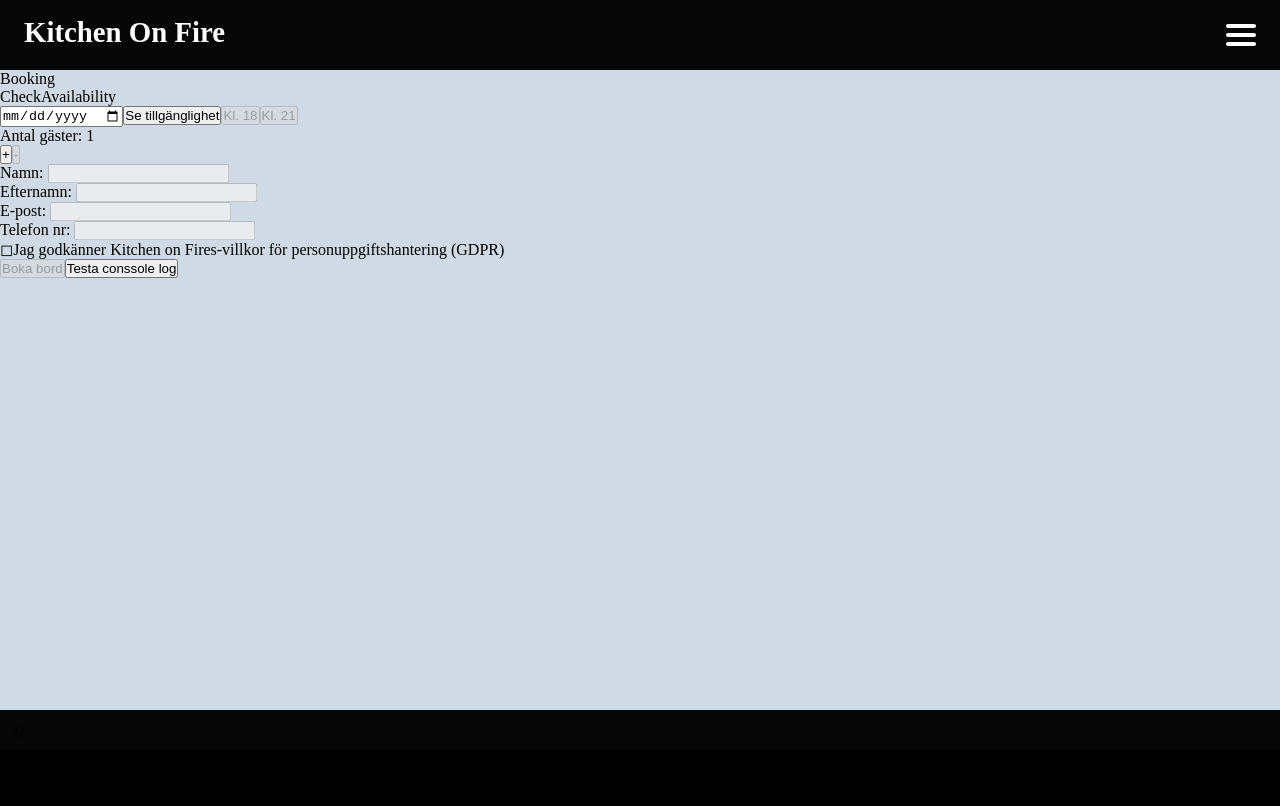
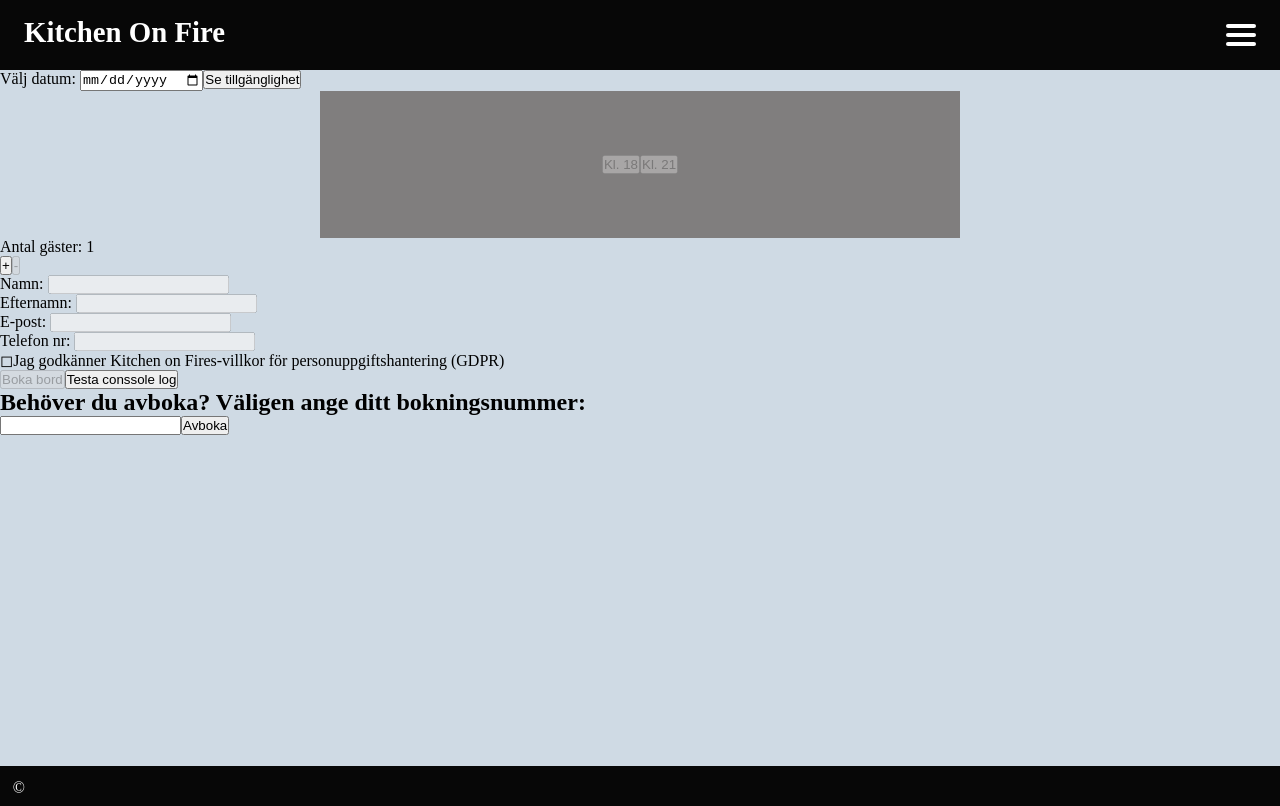
Before and after one commit to KirillM91/Restaurangen, a React (Create React App) app: page /booking in a window 1280 px wide. Built offline with nearby package versions, Linux system fonts and the light colour scheme.

Commit message:
Change booking, customer can cancel booking, added styled components

```diff
--- a/package.json
+++ b/package.json
@@ -8,13 +8,13 @@
     "@testing-library/user-event": "^13.5.0",
     "@types/jest": "^27.4.1",
     "@types/node": "^16.11.26",
-    "@types/react": "^17.0.43",
     "@types/react-dom": "^17.0.14",
     "axios": "^0.26.1",
     "react": "^18.0.0",
     "react-dom": "^18.0.0",
     "react-router-dom": "^6.3.0",
     "react-scripts": "5.0.0",
+    "styled-components": "^5.3.5",
     "typescript": "^4.6.3",
     "web-vitals": "^2.1.4"
   },
@@ -41,5 +41,9 @@
       "last 1 firefox version",
       "last 1 safari version"
     ]
+  },
+  "devDependencies": {
+    "@types/react": "^18.0.0",
+    "@types/styled-components": "^5.1.25"
   }
 }
--- a/src/App.css
+++ b/src/App.css
@@ -4,7 +4,7 @@
     background-size: cover;
     background-position: center;
     width: 100vw;
-    min-height: 80vh;
+    min-height: 87vh;
     max-height: fit-content;
     margin: 0;
     padding: 0;
--- a/src/components/Admin.tsx
+++ b/src/components/Admin.tsx
@@ -1,14 +1,27 @@
-import { useEffect, useState } from "react";
+import { ChangeEvent, useEffect, useState } from "react";
+import { ChangeBooking } from "../models/ChangeBooking";
 import { IGetBooking } from "../models/IGetBooking";
 import { IGetCustomer } from "../models/IGetCustomer";
+import { updateBooking } from "../services/ChangeBookingService";
 import { deleteBooking } from "../services/DeleteBookingService";
 import { GetBookingsService } from "../services/GetBookingsService";
 import { GetCustomerService } from "../services/GetCustomerService";
+import { DeleteButton } from "./styled-components/Buttons";
+import { BookingDiv, ChangeBookingDiv } from "./styled-components/Divs";
 
 export function Admin() {
 
     const [bookings, setBookings] = useState<IGetBooking[]>([]);
     const [customers, setCustomers] = useState<IGetCustomer[]>([]);
+    const [numberOfGuests, setNumberOfGuests] = useState<number>(1);
+    const [disablePlus, setDisablePlus] = useState(false);
+    const [disableMinus, setDisableMinus] = useState(false);
+
+    const [changeBooking, setChangeBooking] = useState<ChangeBooking>({
+        date: "",
+        time: "",
+        numberOfGuests: 0,
+    });
 
     let customerArray: IGetCustomer[] = []
 
@@ -24,6 +37,7 @@
         })
 
     }, []);
+
 
     useEffect(() => {
         let customerService = new GetCustomerService();
@@ -48,10 +62,29 @@
         console.log("customers", customers);
     }, [bookings])
 
-    function checkCutomerArray(){
-        console.log(customers);
 
-    }
+    //Uppdaterar renderingen av antalet gäster samt uppdaterar numberOfGuests i changeBooking
+    useEffect(() => {
+        if (numberOfGuests >= 6) {
+            setDisablePlus(true);
+        } else {
+            setDisablePlus(false);
+        };
+
+        if (numberOfGuests <= 1) {
+            setDisableMinus(true);
+        } else {
+            setDisableMinus(false);
+        };
+
+        setChangeBooking({...changeBooking, numberOfGuests: numberOfGuests});
+
+    }, [numberOfGuests]);
+
+    // function checkCutomerArray(){
+    //     console.log(customers);
+
+    // }
 
     function adminDeleteBooking(bookingId: string) {
         // let service = new GetBookingsService();
@@ -64,36 +97,71 @@
         // })
     }
 
+
+    // Uppdatera värde vid förändring genom input
+    function handleInput(e: ChangeEvent<HTMLInputElement>) {
+        let name: string | number = e.target.name;
+
+        setChangeBooking({...changeBooking, [name]: e.target.value});
+
+        console.log(changeBooking)
+    }
+
+
+    // När "Ändra bokning" klickas på. Kör put-funktion i service
+    function adminChangeBooking(bookingId: string, customerId: string) {
+
+        updateBooking(bookingId, changeBooking, customerId);
+    };
+
+
     let customer = customers.map((customer: IGetCustomer, j: number) => {
 
         for (let i = 0; i < bookings.length; i++) {
         // bookings.map((booking: IGetBooking) => {
             if (customer._id === bookings[i].customerId) {
                 return (
+                    <BookingDiv key={j}>
+                        <h3>KundId: {customer._id}</h3>
+                        <p>Förnamn: {customer.name}</p>
+                        <p>Efternamn: {customer.lastname}</p>
+                        <p>Telnr: {customer.phone}</p>
+                        <p>E-mail: {customer.email}</p>
 
-                    <div key={j}>
-                        <h3>Customer Id: {customer._id}</h3>
-                        <p>Name: {customer.name}</p>
-                        <p>Lastname: {customer.lastname}</p>
-                        <p>Phone: {customer.phone}</p>
-                        <p>E-Mail: {customer.email}</p>
-
-                        <p>KundId: {bookings[i].customerId}</p>
+                        {/* <p>KundId: {bookings[i].customerId}</p> */}
                         <p>Datum: {bookings[i].date}</p>
                         <p>BokningsId: {bookings[i]._id}</p>
                         <p>Antal personer: {bookings[i].numberOfGuests}</p>
-                        <p>RestaurangId: {bookings[i].restaurantId}</p>
+                        {/* <p>RestaurangId: {bookings[i].restaurantId}</p> */}
                         <p>Bokad tid: {bookings[i].time}</p>
-                        <button onClick = {() => adminDeleteBooking(bookings[i]._id)}>Ta bort bokning</button>
-                    </div>
+                        <DeleteButton onClick = {() => adminDeleteBooking(bookings[i]._id)}>Ta bort bokning</DeleteButton>
 
+                        <ChangeBookingDiv>
+                            <h3>Ändra bokningen: </h3>
+                            <span>Antal gäster: {numberOfGuests}</span>
+                            <button onClick = {() => setNumberOfGuests(numberOfGuests +1)} disabled={disablePlus}>+</button>
+                            <button onClick = {() => setNumberOfGuests(numberOfGuests -1)} disabled={disableMinus}>-</button>
+                        </ChangeBookingDiv>
 
-                    )
+                        <form>
+                            <ChangeBookingDiv>
+                                <label htmlFor="date"> Datum: </label>
+                                <input type="date" name="date" onChange={handleInput}/>
+                            </ChangeBookingDiv>
 
+                            <ChangeBookingDiv>
+                                <label htmlFor="time"> Tid: </label>
+                                <input type="text" name="time" value={changeBooking.time} onChange={handleInput}/>
+                            </ChangeBookingDiv>
+                        </form>
+                        <ChangeBookingDiv>
+                            <button onClick = {() => adminChangeBooking(bookings[i]._id, bookings[i].customerId)}>Ändra bokning</button>
+                        </ChangeBookingDiv>
+
+                    </BookingDiv>
+                )
             }
         }
-
-
     })
 
 
@@ -140,7 +208,7 @@
             <div>
                 {customer}
             </div>
-            <button onClick={checkCutomerArray}>Click</button>
+            {/* <button onClick={checkCutomerArray}>Click</button> */}
         </section>
     );
 };
--- a/src/components/Booking/Booking.tsx
+++ b/src/components/Booking/Booking.tsx
@@ -2,6 +2,7 @@
 import { ChangeEvent, useEffect, useState } from "react";
 import { IPostBooking } from "../../models/IPostBooking";
 import { IPostCustomer } from "../../models/IPostCustomer";
+import { CancelBooking } from "./CancelBooking";
 import { CheckAvailability } from "./CheckAvailability";
 
 export function Booking() {
@@ -110,7 +111,7 @@
 
     return(
         <div>
-            <p>Booking</p>
+            {/* <p>Booking</p> */}
             <CheckAvailability childToParentDate={childToParentDate} childToParentTime={childToParentTime}></CheckAvailability>
 
             <div>
@@ -141,6 +142,7 @@
             <button onClick={testFunk}>Testa conssole log</button>
 
             {bookingDone}
+            <CancelBooking></CancelBooking>
         </div>
     );
 };
--- /dev/null
+++ b/src/components/Booking/CancelBooking.tsx
@@ -0,0 +1,26 @@
+import { ChangeEvent, useState } from "react"
+import { deleteBooking } from "../../services/DeleteBookingService"
+
+export function CancelBooking () {
+
+    const [bookingId, setbookingId] = useState("");
+
+    function customerDeleteBooking(booking: string) {
+
+        deleteBooking(booking)
+    }
+
+    function handleChange(e: ChangeEvent<HTMLInputElement>) {
+        let id: string = e.target.value;
+
+        setbookingId(id);
+    }
+
+    return(
+        <div>
+            <h2>Behöver du avboka? Väligen ange ditt bokningsnummer: </h2>
+            <input type="text" onChange={handleChange} value={bookingId}/>
+            <button onClick = {() => customerDeleteBooking(bookingId)}>Avboka</button>
+        </div>
+    )
+}
--- a/src/components/Booking/CheckAvailability.tsx
+++ b/src/components/Booking/CheckAvailability.tsx
@@ -4,6 +4,8 @@
 import { IGetBooking } from "../../models/IGetBooking";
 import { IPostBooking } from "../../models/IPostBooking";
 import { GetBookingsService } from "../../services/GetBookingsService";
+import { TimeButton } from "../styled-components/Buttons";
+import { TimeDiv } from "../styled-components/Divs";
 
 interface IChildToParentProps {
     childToParentDate(newBookingDate: string): void;
@@ -131,13 +133,16 @@
 
     return(
         <div>
-            <p>CheckAvailability</p>
-            <input type="date" onChange={handleChange} value={pickedDate}></input>
+            {/* <p>CheckAvailability</p> */}
+            <label htmlFor="date"> Välj datum: </label>
+            <input type="date" onChange={handleChange} value={pickedDate} name="date"></input>
             <button onClick={checkDate} >Se tillgänglighet</button>
-            {!timeTaken18 && <button onClick={chooseTime18}>Kl. 18</button>}
-            {!timeTaken21 && <button onClick={chooseTime21}>Kl. 21</button>}
-            {timeTaken18 && <button disabled>Kl. 18</button>}
-            {timeTaken21 && <button disabled>Kl. 21</button>}
+            <TimeDiv>
+                {!timeTaken18 && <TimeButton onClick={chooseTime18}>Kl. 18</TimeButton>}
+                {!timeTaken21 && <TimeButton onClick={chooseTime21}>Kl. 21</TimeButton>}
+                {timeTaken18 && <button disabled>Kl. 18</button>}
+                {timeTaken21 && <button disabled>Kl. 21</button>}
+            </TimeDiv>
         </div>
     );
 };
--- /dev/null
+++ b/src/components/styled-components/Buttons.tsx
@@ -0,0 +1,14 @@
+import styled from "styled-components";
+
+export const DeleteButton = styled.button`
+    background-color: #850e0e;
+    color: white;
+    padding: 1%;
+`;
+
+export const TimeButton = styled.button`
+    background-color: #f8f8f8;
+    color: black;
+    padding: 4%;
+    border-radius: 8px;
+`;
--- /dev/null
+++ b/src/components/styled-components/Divs.tsx
@@ -0,0 +1,22 @@
+import styled from "styled-components";
+
+export const BookingDiv = styled.div`
+    width: 50%;
+    margin: 0 auto;
+    background-color: #d4d1d1;
+    margin-bottom: 2%;
+`;
+
+export const ChangeBookingDiv = styled.div`
+    width: 100%;
+    background-color: grey;
+    padding: 1%;
+`;
+
+export const TimeDiv = styled.div`
+    width: 50%;
+    margin: 0 auto;
+    background-color: #807e7e;
+    padding: 5%;
+    text-align: center;
+`;
--- a/src/index.css
+++ b/src/index.css
@@ -22,7 +22,7 @@
 
 main {
     width: 100vw;
-    min-height: 80vh;
+    min-height: 87vh;
     max-height: fit-content;
     background-color: rgb(207, 218, 228);
     padding: 1%;
@@ -35,4 +35,5 @@
     height: 5vh;
     background-color: rgba(255, 255, 255, 0.027);
     padding: 1%;
+    color: white;
 }
--- /dev/null
+++ b/src/models/ChangeBooking.ts
@@ -0,0 +1,7 @@
+export class ChangeBooking {
+    constructor(
+        public date: string,
+        public time: string,
+        public numberOfGuests: number
+        ) {}
+}
--- a/src/models/DateAndTime.ts
+++ b/src/models/DateAndTime.ts
@@ -1,3 +1,5 @@
 export class DateAndTime {
-    constructor(public choosenDate: string, public choosenTime: string) {}
+    constructor(
+        public choosenDate: string,
+        public choosenTime: string) {}
 }
--- /dev/null
+++ b/src/services/ChangeBookingService.ts
@@ -0,0 +1,14 @@
+import axios from "axios"
+import { ChangeBooking } from "../models/ChangeBooking"
+
+export function updateBooking (bookingID: string, changeBookingInfo: ChangeBooking, customerId: string) {
+    axios.put("https://school-restaurant-api.azurewebsites.net/booking/update/"+bookingID,
+    {
+        id: bookingID,
+        restaurantId: "624aa9f0df8a9fb11c3ea8aa",
+        date: changeBookingInfo.date,
+        time: changeBookingInfo.time,
+        numberOfGuests: changeBookingInfo.numberOfGuests,
+        customerId: customerId
+    })
+}
```
Also changed, not shown: 1 other file (tests, documents, lock files or other folders).
